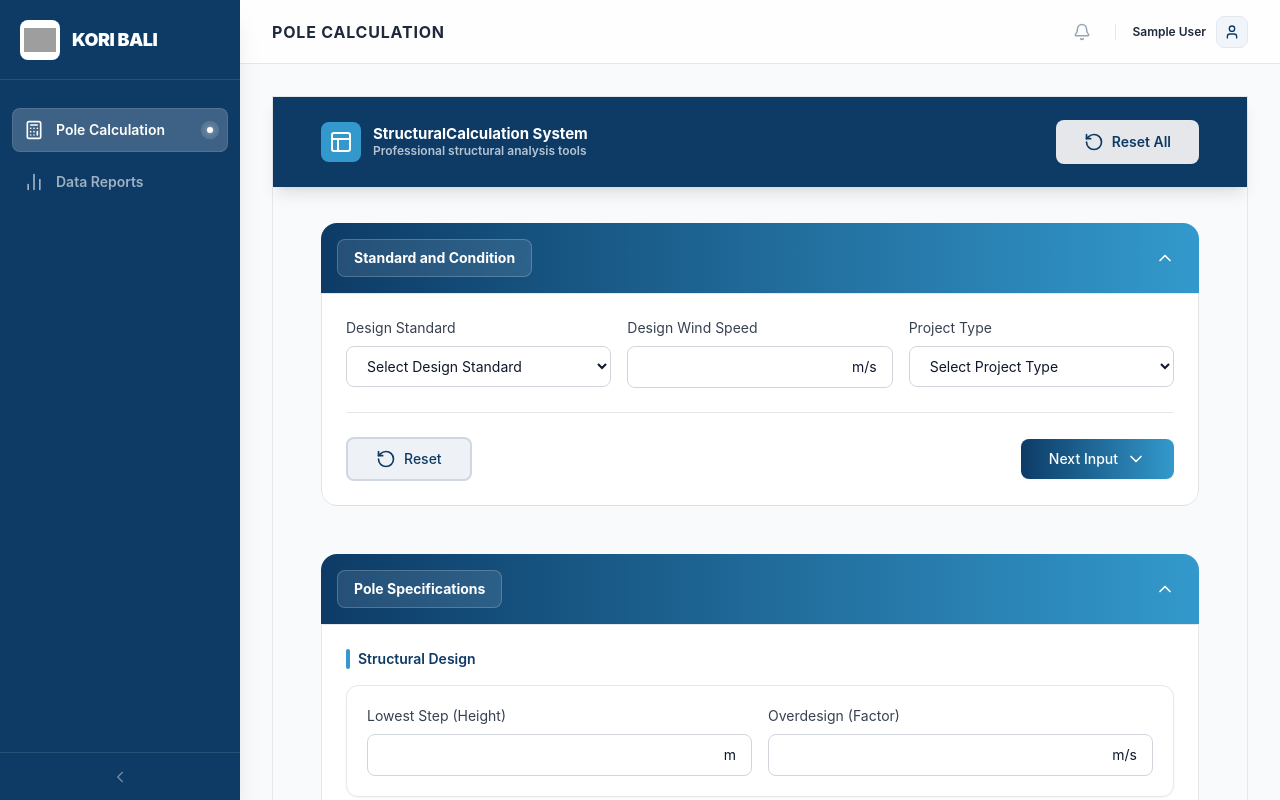
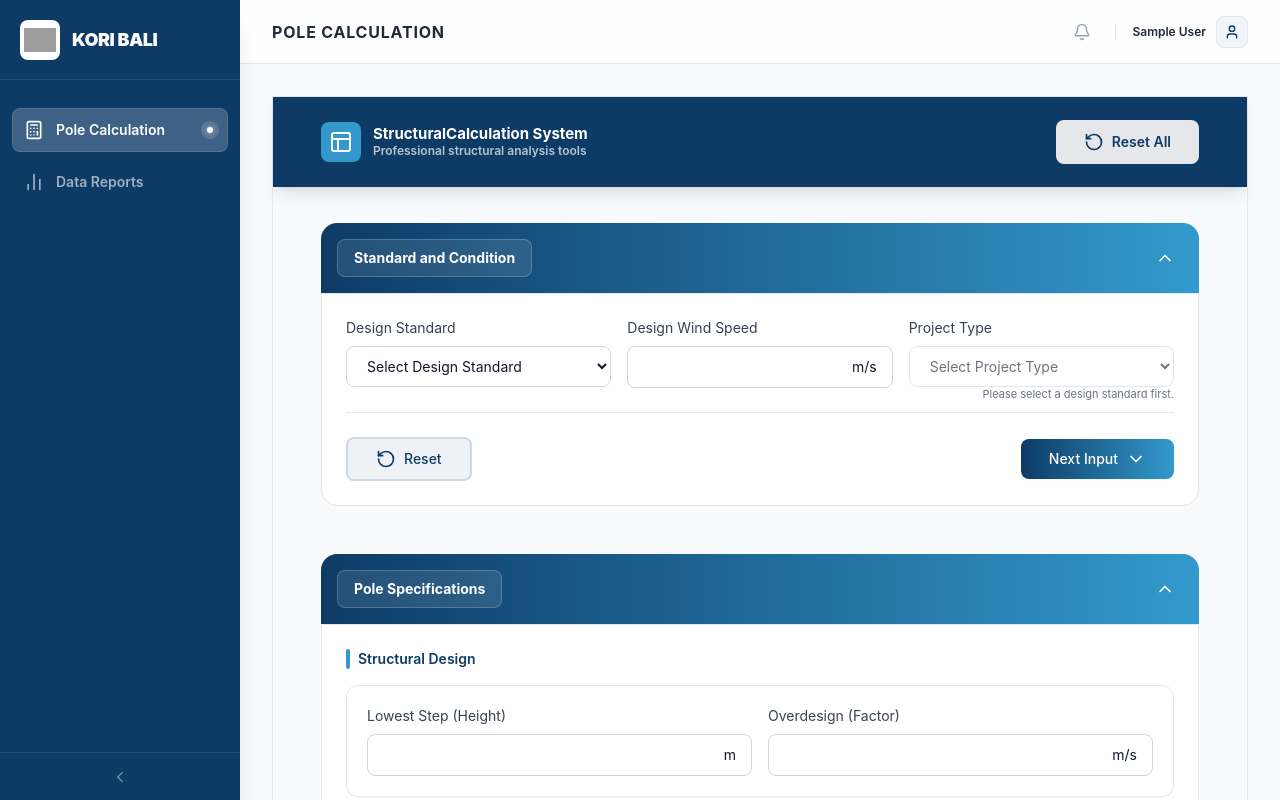
Before and after one commit to rifaalfadli/calculationsystem-koribali-v1, a React (Create React App) app: page /calculation in a window 1280 px wide. Shown: the top 800 px of the page. Built offline with nearby package versions, Linux system fonts and the light colour scheme; sample sign-in values are in the browser's storage; grey boxes are pictures that could not be loaded; a web font is replaced by a local one.

Commit message:
update pagination for report

```diff
--- a/package.json
+++ b/package.json
@@ -3,7 +3,7 @@
   "version": "0.1.0",
   "private": true,
   "dependencies": {
-    "@react-pdf/renderer": "^4.3.1",
+    "@react-pdf/renderer": "^4.3.2",
     "@testing-library/dom": "^10.4.1",
     "@testing-library/jest-dom": "^6.9.1",
     "@testing-library/react": "^16.3.0",
--- a/public/index.html
+++ b/public/index.html
@@ -37,6 +37,7 @@
       href="https://fonts.googleapis.com/css2?family=Shippori+Mincho&display=swap"
       rel="stylesheet"
     /> -->
+
     <style>
       @font-face {
         font-family: "IPAex Mincho";
--- a/src/components/pole-analyzer/ConditionInput.jsx
+++ b/src/components/pole-analyzer/ConditionInput.jsx
@@ -8,6 +8,29 @@ export function ConditionInput({ condition, onUpdate, onNext, errors }) {
       windSpeed: "",
       projectType: "",
     });
+  };
+
+  const projectTypeOptions = {
+    act: [{ value: "acemast", label: "Acemast" }],
+    v60: [
+      { value: "acemast", label: "Acemast" },
+      { value: "signboard", label: "Signboard" },
+      { value: "multiple", label: "Multiple" },
+      { value: "lightingPole", label: "Lighting Pole" },
+      { value: "gantri", label: "Gantri" },
+    ],
+    tower: [{ value: "acemast", label: "Acemast" }],
+    jil: [
+      { value: "multiple", label: "Multiple" },
+      { value: "lightingPole", label: "Lighting Pole" },
+      { value: "cameraPole", label: "Camera Pole" },
+    ],
+    haiden: [
+      { value: "acemast", label: "Acemast" },
+      { value: "multiple", label: "Multiple" },
+      { value: "lightingPole", label: "Lighting Pole" },
+    ],
+    signboard: [{ value: "signboard", label: "Signboard" }],
   };
 
   // Function to helper class input
@@ -40,10 +63,12 @@ export function ConditionInput({ condition, onUpdate, onNext, errors }) {
             </label>
             <select
               value={condition.designStandard}
-              onChange={(e) => onUpdate({ designStandard: e.target.value })}
+              onChange={(e) =>
+                onUpdate({ designStandard: e.target.value, projectType: "" })
+              }
               className={inputClass(errors.designStandard)}
             >
-              <option value="" disabled selected>
+              <option value="" disabled>
                 Select Design Standard
               </option>
               <option value="act">Standard Acts. (Law)</option>
@@ -80,21 +105,32 @@ export function ConditionInput({ condition, onUpdate, onNext, errors }) {
             <label className="block text-sm text-gray-700 mb-2 hp:text-xs hp:mb-1">
               Project Type
             </label>
+
             <select
               value={condition.projectType}
               onChange={(e) => onUpdate({ projectType: e.target.value })}
-              className={inputClass(errors.projectType)}
+              className={`${inputClass(errors.projectType)} disabled:opacity-60`}
+              disabled={!condition.designStandard}
             >
-              <option value="" disabled selected>
+              <option value="" disabled>
                 Select Project Type
               </option>
-              <option value="acemast">Acemast</option>
-              <option value="signboard">Signboard</option>
-              <option value="cameraPole">Camera Pole</option>
-              <option value="multiple">Multiple</option>
-              <option value="lightingPole">Lighting Pole</option>
-              <option value="gantri">Gantri</option>
+
+              {(projectTypeOptions[condition.designStandard] || []).map(
+                (item) => (
+                  <option key={item.value} value={item.value}>
+                    {item.label}
+                  </option>
+                ),
+              )}
             </select>
+
+            {!condition.designStandard && (
+              <p className="absolute right-0 -bottom-4 text-[11px] text-gray-500 hp:text-[9px]">
+                Please select a design standard first.
+              </p>
+            )}
+
             <ErrorText show={errors.projectType} text="Required field" />
           </div>
         </div>
--- a/src/components/report/lightingpole/LightingPoleReport.jsx
+++ b/src/components/report/lightingpole/LightingPoleReport.jsx
@@ -1,7 +1,54 @@
-import React from "react";
-import { useRef, useMemo } from "react";
+// import React from "react";
+// import { useRef, useMemo } from "react";
+// import { createBlocks } from "./LightingPoleBlock";
+// import { useA4Pagination } from "../hooks/useReportPagination";
+// import LightingPolePages from "./LightingPolePages";
+// import "../../../styles/page.css";
+
+// export default function LightingPoleReport({
+//   cover,
+//   condition,
+//   structuralDesign,
+//   results,
+//   resultsDo,
+// }) {
+//   const blocks = useMemo(
+//     () => createBlocks(results, resultsDo, structuralDesign),
+//     [results, resultsDo, structuralDesign],
+//   ); // Memoize blocks so they are created only once
+//   const measureRef = useRef(null); // Ref to hidden div for measuring block heights
+
+//   // Get paginated pages based on lighting pole pages height
+//   const pages = useA4Pagination({
+//     blocks,
+//     measureRef,
+//   });
+
+//   return (
+//     <>
+//       {/* Render actual lighting pole pages pages using paginated data */}
+//       <LightingPolePages
+//         cover={cover}
+//         condition={condition}
+//         results={results}
+//         pages={pages}
+//       />
+
+//       {/* Reference to this hidden container for measuring each block's height */}
+//       <div ref={measureRef} className="measure-container">
+//         {/* Hidden measurement container off-screen to calculate block heights */}
+//         {blocks.map((b) => (
+//           <div key={b.id} data-id={b.id} className="measure-block">
+//             {b.node} {/* Render each block for height measurement */}
+//           </div>
+//         ))}
+//       </div>
+//     </>
+//   );
+// }
+import React, { useRef, useMemo, useState, useLayoutEffect } from "react";
 import { createBlocks } from "./LightingPoleBlock";
-import { useA4Pagination } from "../hooks/useReportPagination";
+import { paginateA4 } from "../hooks/useReportPagination";
 import LightingPolePages from "./LightingPolePages";
 import "../../../styles/page.css";
 
@@ -12,37 +59,50 @@ export default function LightingPoleReport({
   results,
   resultsDo,
 }) {
+  // 1️⃣ blocks tetap memo (INI SUDAH BENAR)
   const blocks = useMemo(
     () => createBlocks(results, resultsDo, structuralDesign),
     [results, resultsDo, structuralDesign],
-  ); // Memoize blocks so they are created only once
-  const measureRef = useRef(null); // Ref to hidden div for measuring block heights
+  );
 
-  // Get paginated pages based on lighting pole pages height
-  const pages = useA4Pagination({
-    blocks,
-    measureRef,
-  });
+  // 2️⃣ ref untuk measurement
+  const measureRef = useRef(null);
 
-  return (
-    <>
-      {/* Render actual lighting pole pages pages using paginated data */}
-      <LightingPolePages
-        cover={cover}
-        condition={condition}
-        results={results}
-        pages={pages}
-      />
+  // 3️⃣ pages = null dulu (belum render final)
+  const [pages, setPages] = useState(null);
 
-      {/* Reference to this hidden container for measuring each block's height */}
+  // 4️⃣ HITUNG PAGINATION SEKALI, SEBELUM PAINT
+  useLayoutEffect(() => {
+    if (!measureRef.current) return;
+
+    const paginatedPages = paginateA4({
+      blocks,
+      measureRef,
+    });
+
+    setPages(paginatedPages);
+  }, [blocks]);
+
+  // 5️⃣ FASE 1 — measurement ONLY (user TIDAK LIHAT)
+  if (!pages) {
+    return (
       <div ref={measureRef} className="measure-container">
-        {/* Hidden measurement container off-screen to calculate block heights */}
         {blocks.map((b) => (
           <div key={b.id} data-id={b.id} className="measure-block">
-            {b.node} {/* Render each block for height measurement */}
+            {b.node}
           </div>
         ))}
       </div>
-    </>
+    );
+  }
+
+  // 6️⃣ FASE 2 — FINAL RENDER (HANYA SEKALI)
+  return (
+    <LightingPolePages
+      cover={cover}
+      condition={condition}
+      results={results}
+      pages={pages}
+    />
   );
 }
```
Also changed, not shown: src/components/report/hooks/useReportPagination.jsx (+70 -39 lines), 1 other file (tests, documents, lock files or other folders).
